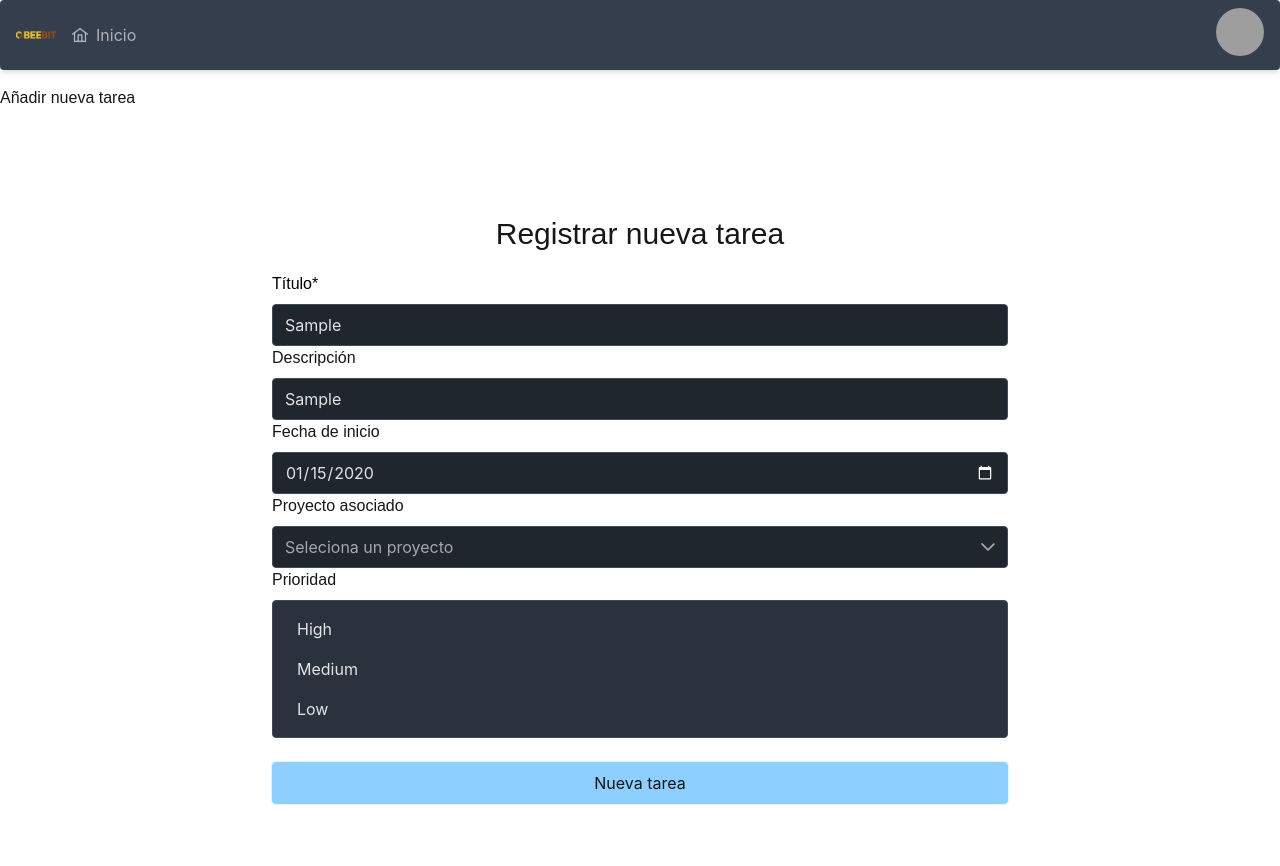
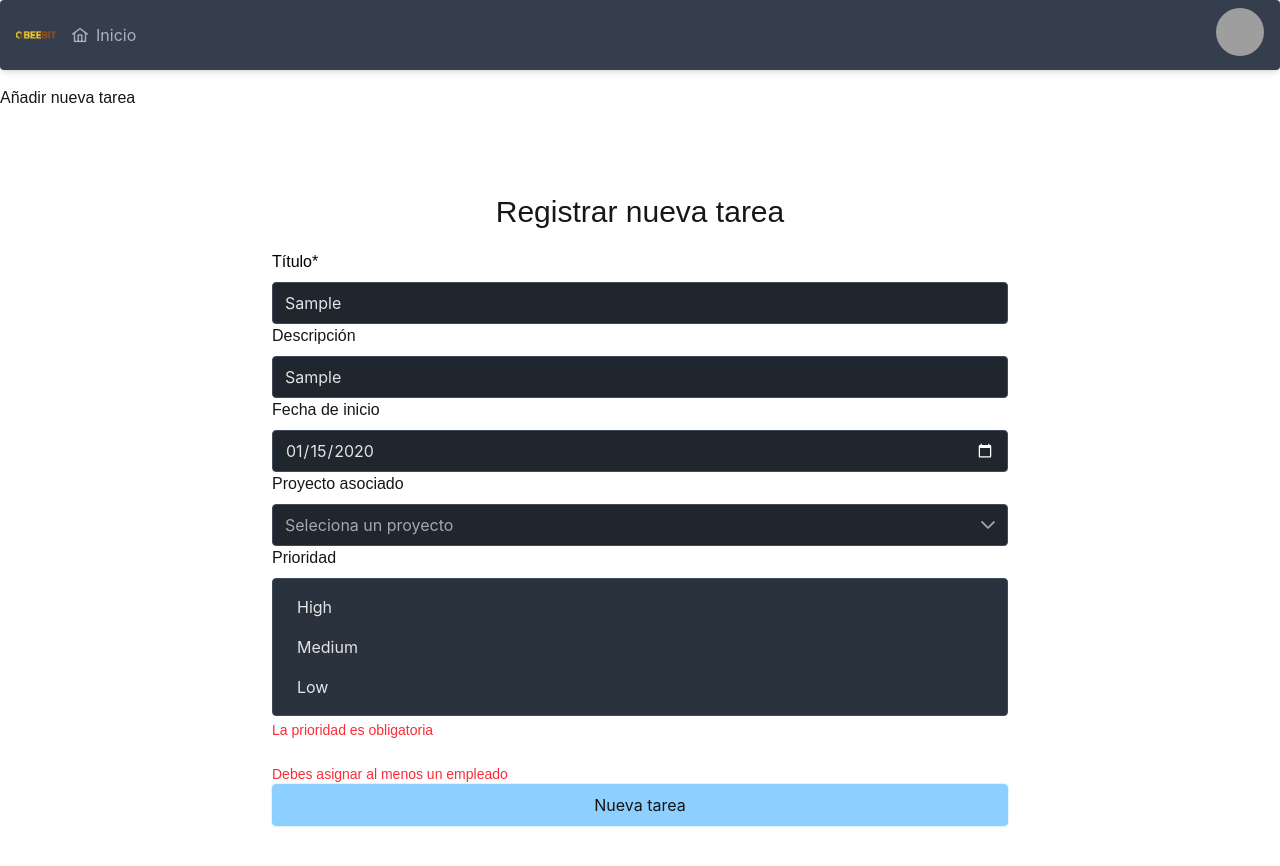
Before and after one commit to maigcorrea/nuevo_gestorBeebit, a Next.js app in the folder frontend/: page /task in a window 1280 px wide. Both pictures are taken after typing "Sample", "Sample", "2020-01-15" into the empty fields and a click on the button "Nueva tarea". Shown: the top 866 px of the page. Built offline with nearby package versions, Linux system fonts and the light colour scheme; no server answers; grey boxes are pictures that could not be loaded.

Commit message:
Ajuste en el form de añadir una tarea

```diff
--- a/frontend/components/AddTaskForm.jsx
+++ b/frontend/components/AddTaskForm.jsx
@@ -109,10 +109,25 @@ const AddTaskForm = () => {
     const handleRegister = async (e) => {
         e.preventDefault();
 
-        /*if (await checkTitleExists(title)) {
-            setTitleError('Ya existe un proyecto con ese nombre');
+        //Validaciones
+        const errors = {};
+
+        if (!priority) {
+            errors.priority = "La prioridad es obligatoria";
+        }
+
+        if (staff.length === 0) {
+            errors.staff = "Debes asignar al menos un empleado";
+        }
+
+        if (Object.keys(errors).length > 0) {
+            setFieldErrors(errors);
             return;
-        }*/
+        }
+
+        // Si no hay errores, limpiamos posibles errores anteriores
+        setFieldErrors({});
+
 
 
 
@@ -214,9 +229,10 @@ const AddTaskForm = () => {
 
                     <label htmlFor="type" className="block text-900 font-medium mb-2">Prioridad</label>
                     <ListBox value={priority} onChange={(e) => setPriority(e.value)} options={priorityTypes} optionLabel="name" className="w-full md:w-14rem text-white" placeholder="Selecciona un tipo" required />
+                    {fieldErrors.priority && (<p className="text-red-500 text-sm mt-1">{fieldErrors.priority}</p>)}
 
-
-                    <SelectButton value={staff} onChange={(e) => setStaff(e.value)} options={staffOptions} className="mt-6 mb-6" multiple />
+                    <SelectButton value={staff} onChange={(e) => setStaff(e.value)} options={staffOptions} className="mt-6 mb-6" multiple required />
+                    {fieldErrors.staff && (<p className="text-red-500 text-sm mt-1">{fieldErrors.staff}</p>)}
 
                     {//Mensaje de error
                     }
```
